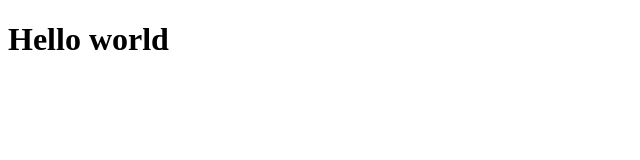
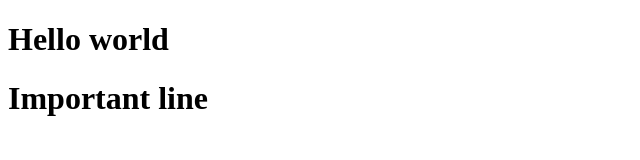
Before and after one commit to TSKailash/Learning, a plain HTML site: page index.html in a window 1280 px wide. Shown: the whole page, without its empty margins (0-640 px from the left). Drawn offline with Linux system fonts and the light colour scheme.

Commit message:
feat: added

```diff
--- a/index.html
+++ b/index.html
@@ -7,5 +7,6 @@
 </head>
 <body>
     <h1>Hello world</h1>
+    <h1>Important line</h1>
 </body>
 </html>
```
